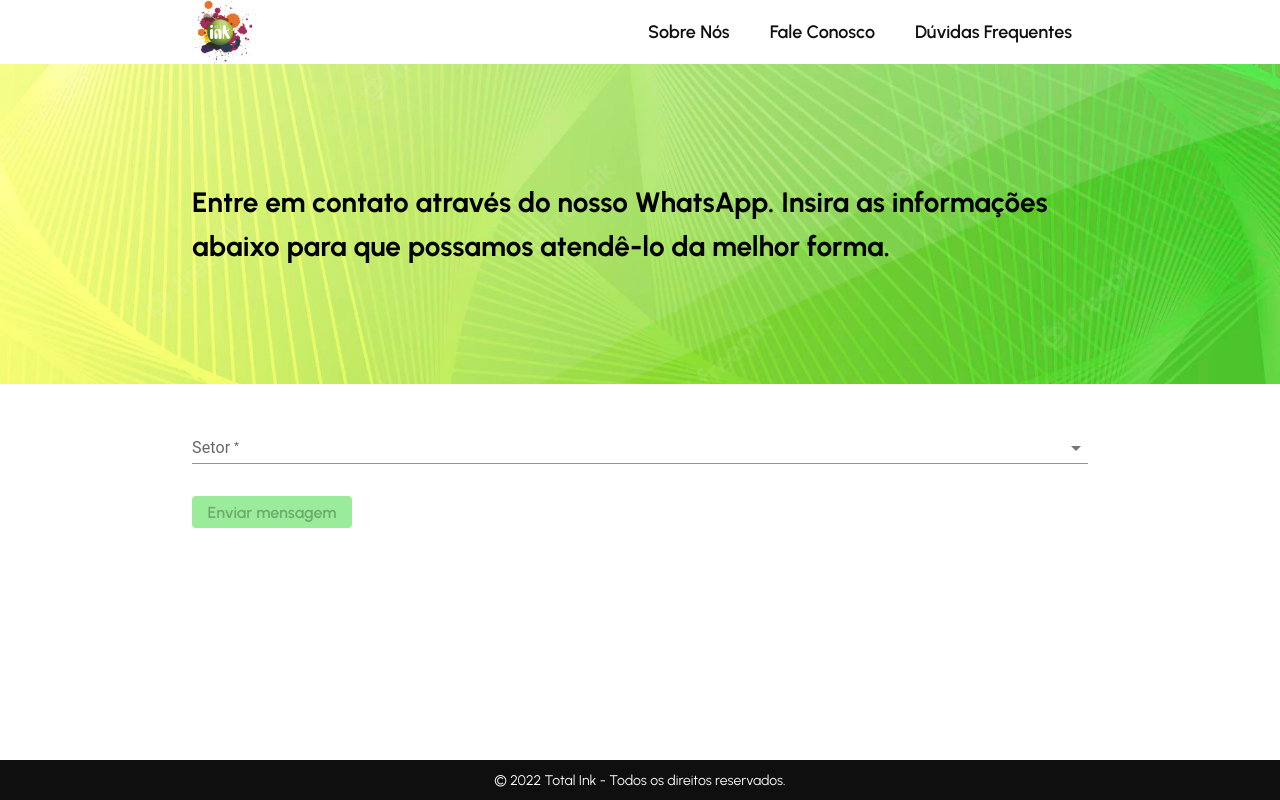
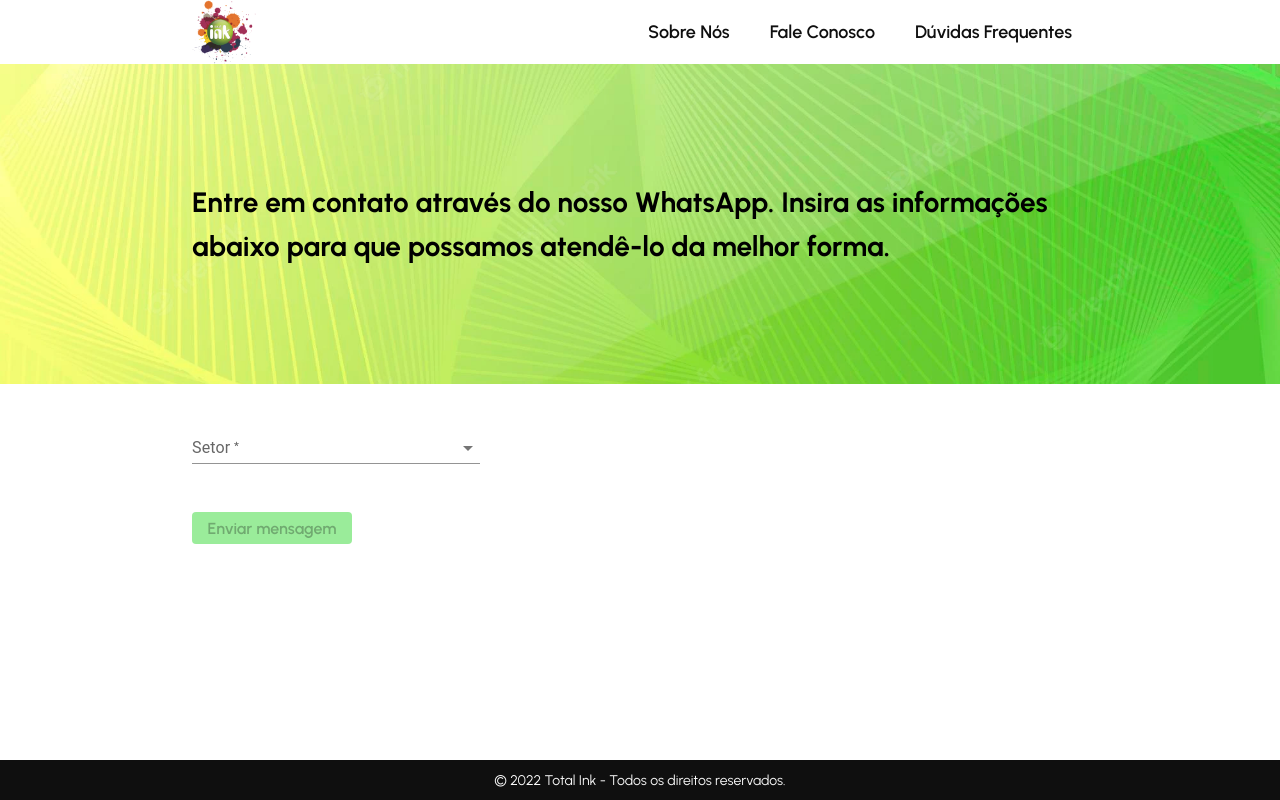
Before and after one commit to diegonacif/totalink-page, a React (Vite) app: page /contact in a window 1280 px wide. Built offline with nearby package versions, Linux system fonts and the light colour scheme.

Commit message:
style: contact us form desktop responsivity

```diff
--- a/src/css/App.css
+++ b/src/css/App.css
@@ -911,6 +911,8 @@
 .contact-us-container form .form-input-wp {
   display: flex;
   flex-direction: column;
+  height: 100%;
+  justify-content: center;
 }
 .contact-us-container form .form-input-wp:not(:first-child) {
   margin-top: 1.5rem;
@@ -939,6 +941,19 @@
     filter: brightness(0.7);
     transition: filter 0.3s;
   }
+  .contact-us-container form {
+    display: grid;
+    grid-template-columns: 1fr 1fr 1fr;
+    grid-template: 1fr 1fr;
+    align-content: center;
+    gap: 1rem;
+  }
+  .contact-us-container form .form-input-wp:not(:first-child) {
+    margin-top: 0;
+  }
+  .contact-us-container form button {
+    grid-column-start: span 3;
+  }
 }
 @media only screen and (min-width: 1280px) {
   .contact-us-container header .here-link:hover {
--- a/src/pages/ContactUs/ContactUs.jsx
+++ b/src/pages/ContactUs/ContactUs.jsx
@@ -148,7 +148,7 @@ export const ContactUs = () => {
           <h1>Entre em contato através do nosso WhatsApp. Insira as informações abaixo para que possamos atendê-lo da melhor forma.</h1>
         </header>
         <form>
-          <div className="form-input-wp">
+          <div className="form-input-wp input-select">
             <TextField
               label="Setor"
               select
--- a/src/pages/ContactUs/_ContactUs.scss
+++ b/src/pages/ContactUs/_ContactUs.scss
@@ -73,20 +73,12 @@
     .form-input-wp {
       display: flex;
       flex-direction: column;
+      height: 100%;
+      justify-content: center;
 
       &:not(:first-child) {
         margin-top: 1.5rem;
       }
-
-      // :is(input, select) {
-      //   background-color: $white-bg;
-      //   border: 2px solid #065a21b9;
-      //   border-radius: 4px;
-      //   width: 100%;
-      //   height: 1.75rem;
-      //   margin-top: 0.25rem;
-      //   padding: 0 0.25rem;
-      // }
     }
 
     button {
@@ -111,6 +103,8 @@
         transition: filter 0.3s;
       }
     }
+
+
   }
 
   @media only screen and ($notebook-size) {
@@ -118,6 +112,24 @@
       .here-link:hover {
         filter: brightness(0.7);
         transition: filter 0.3s;
+      }
+    }
+
+    form {
+      display: grid;
+      grid-template-columns: 1fr 1fr 1fr;
+      grid-template: 1fr 1fr;
+      align-content: center;
+      gap: 1rem;
+
+      .form-input-wp {
+        &:not(:first-child) {
+          margin-top: 0;
+        }
+      }
+
+      button {
+       grid-column-start: span 3;
       }
     }
   }
```
Also changed, not shown: 1 other file (tests, documents, lock files or other folders).
